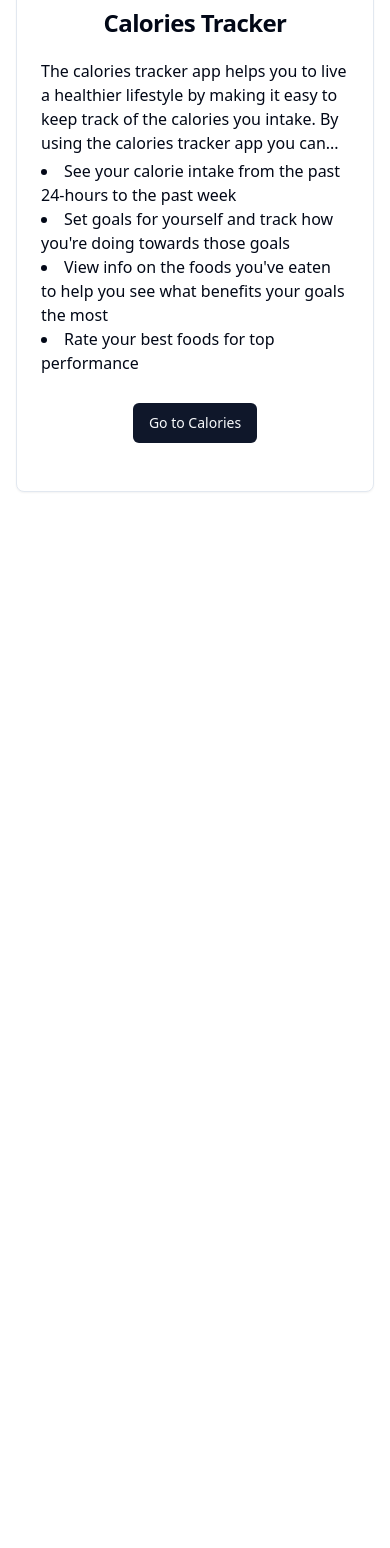
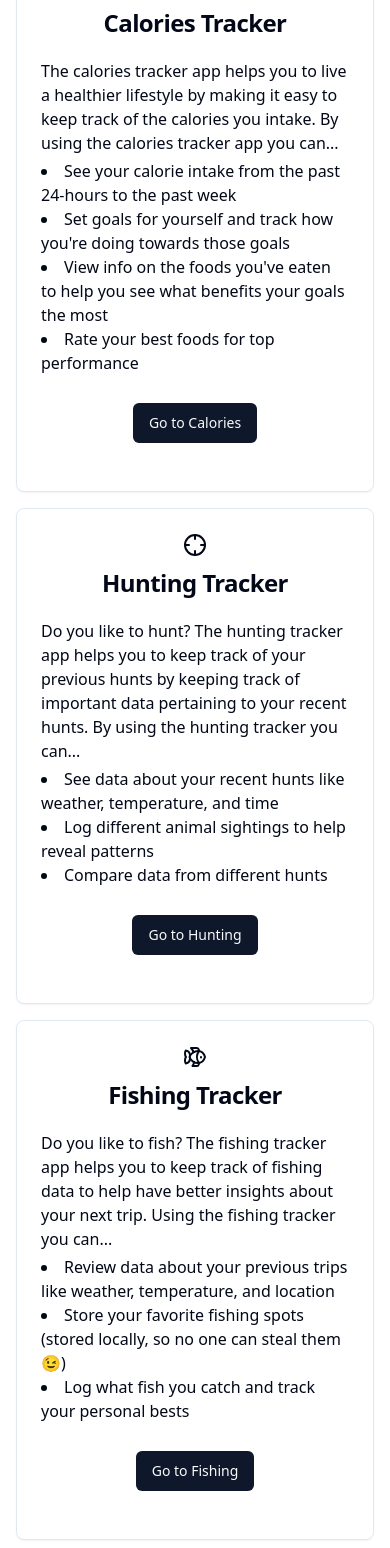
Before and after one commit to Kellan-Anderson/Log-Book, a React (Vite) app: page / in a window 390 px wide. Shown: the part 1102-2650 px from the top of the page. Before the commit the page ends 1602 px from the top, so only its background shows below. Built offline with nearby package versions, Linux system fonts and the light colour scheme.

Commit message:
Added preview cards for hunting and fishing tracking

```diff
--- a/src/views/welcome.tsx
+++ b/src/views/welcome.tsx
@@ -1,6 +1,6 @@
 import { Button } from "@/components/ui/button";
 import { Card, CardContent, CardDescription, CardFooter, CardHeader, CardTitle } from "@/components/ui/card";
-import { Apple, CircleDollarSign, Clock, type LucideIcon } from "lucide-react"
+import { Apple, CircleDollarSign, Clock, Fish, Crosshair, type LucideIcon } from "lucide-react"
 import React, { ReactElement } from "react";
 
 export default function WelcomePage() {
@@ -17,11 +17,13 @@ export default function WelcomePage() {
               the local storage on your device. Check out some of the apps below!
             </CardDescription>
           </CardHeader>
-          <CardContent className="lg:block hidden lg:grow">
+          <CardContent className="lg:block hidden lg:grow pb-4">
             <div className="flex flex-wrap h-full">
               <SpendingCard />
               <TimeCard />
               <CalorieCard />
+              <HuntingCard />
+              <FishingCard />
             </div>
           </CardContent>
         </div>
@@ -30,6 +32,8 @@ export default function WelcomePage() {
         <SpendingCard />
         <TimeCard />
         <CalorieCard />
+        <HuntingCard />
+        <FishingCard />
       </div>
     </>
   );
@@ -80,6 +84,34 @@ function CalorieCard() {
   );
 }
 
+function HuntingCard() {
+  return (
+    <AppCard icon={<Crosshair />} name="Hunting">
+      Do you like to hunt? The hunting tracker app helps you to keep track of your previous hunts by keeping track of
+      important data pertaining to your recent hunts. By using the hunting tracker you can...
+      <ul className="list-disc list-inside py-1">
+        <li>See data about your recent hunts like weather, temperature, and time</li>
+        <li>Log different animal sightings to help reveal patterns</li>
+        <li>Compare data from different hunts</li>
+      </ul>
+    </AppCard>
+  );
+}
+
+function FishingCard() {
+  return (
+    <AppCard icon={<Fish />} name="Fishing">
+      Do you like to fish? The fishing tracker app helps you to keep track of fishing data to help have better insights
+      about your next trip. Using the fishing tracker you can...
+      <ul className="list-disc list-inside py-1">
+        <li>Review data about your previous trips like weather, temperature, and location</li>
+        <li>Store your favorite fishing spots (stored locally, so no one can steal them 😉)</li>
+        <li>Log what fish you catch and track your personal bests</li>
+      </ul>
+    </AppCard>
+  );
+}
+
 function AppCard(props : {
   children: React.ReactNode,
   name: string,
```
